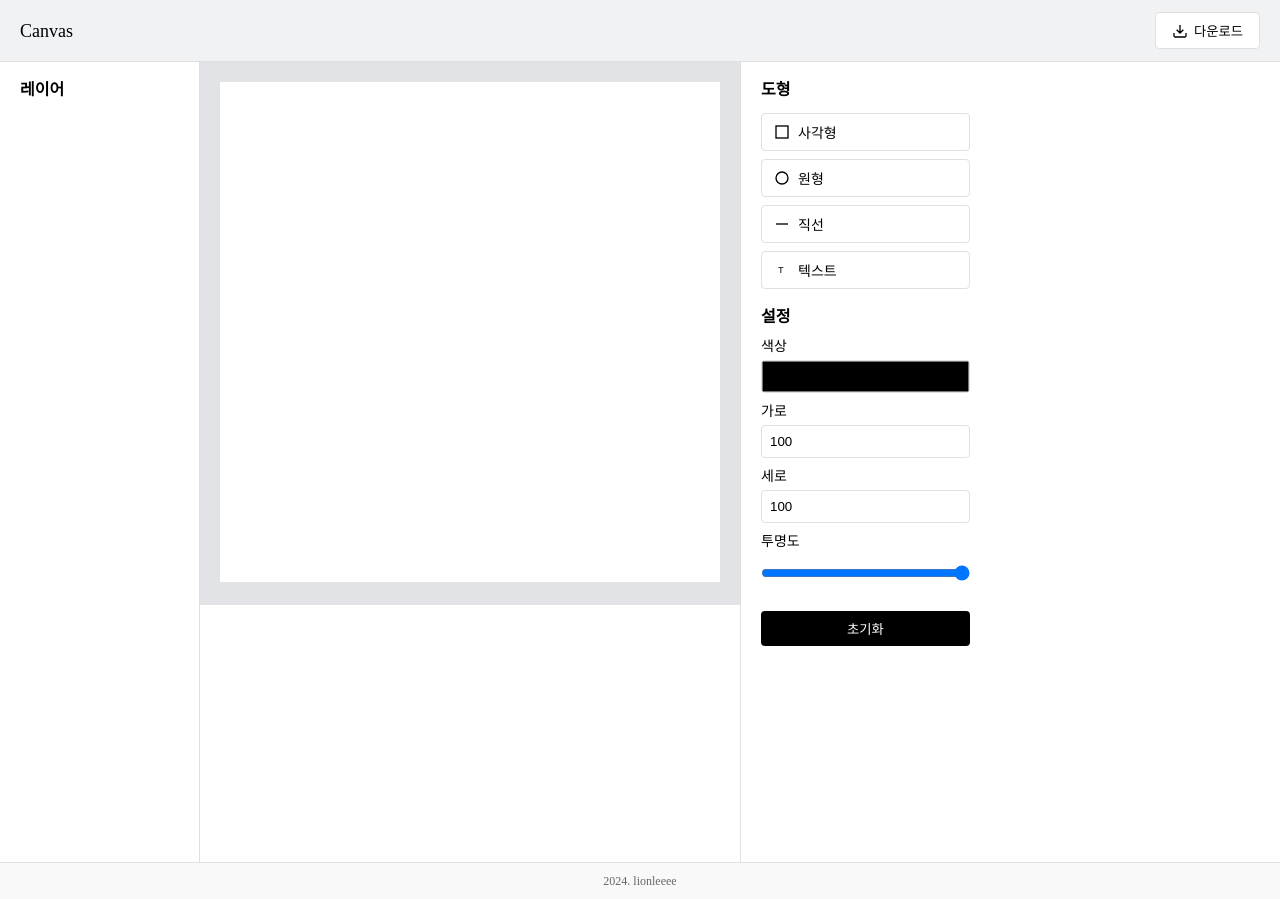
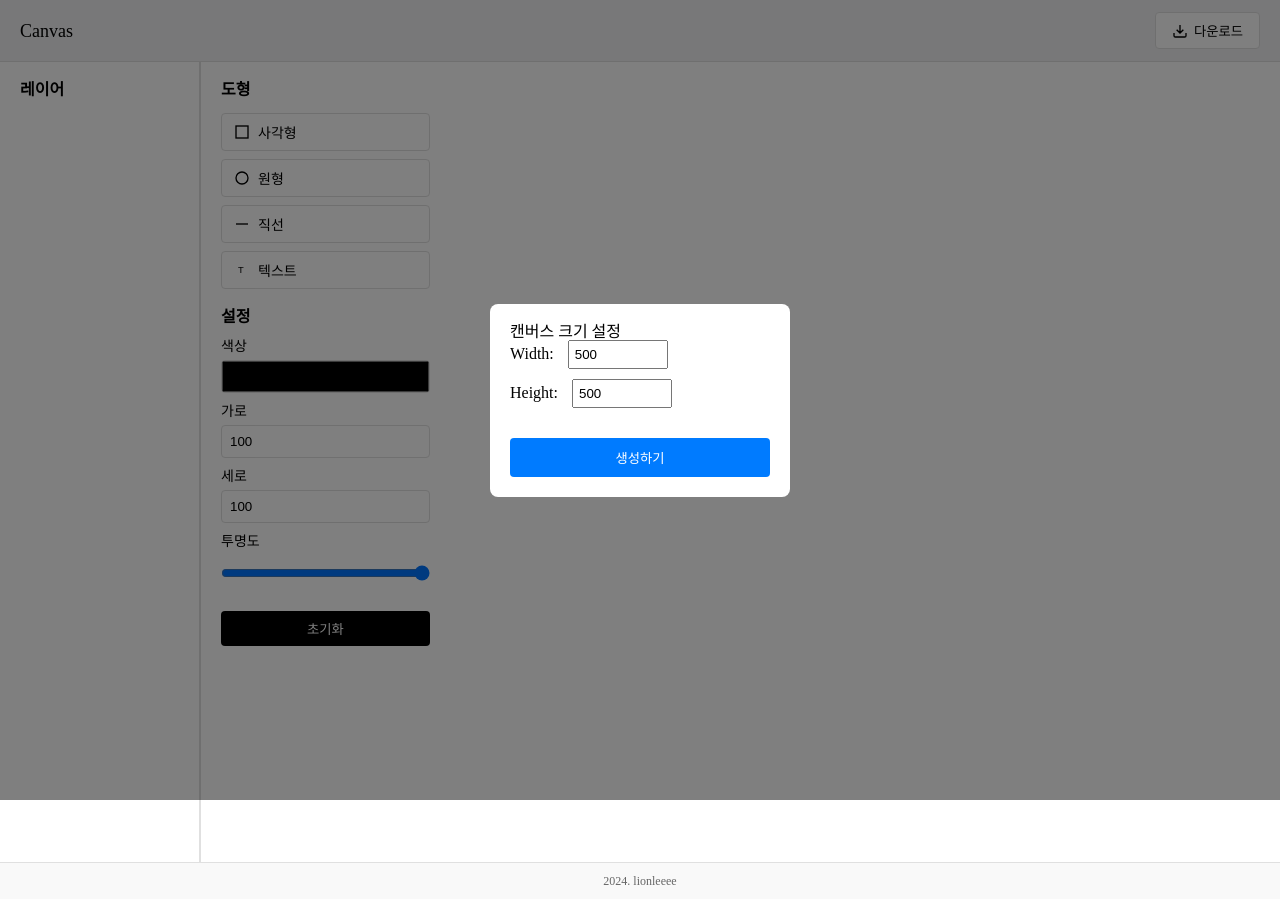
Before and after one commit to lionleeee/vanilla-figma-spa, a website built with Vite: page index.html in a window 1280 px wide. Built offline with nearby package versions, Linux system fonts and the light colour scheme.

Commit message:
feat : canvas-modal 컴포넌트

```diff
--- a/src/features/canvas/components/CanvasArea.js
+++ b/src/features/canvas/components/CanvasArea.js
@@ -2,13 +2,14 @@ import { eventBus } from '@/core/EventBus.js';
 import DrawingService from '../services/draw/DrawingService.js';
 import { layerService } from '../services/LayerService.js';
 import { initDragAndDrop } from '../utils/dragAndDrop.js';
+import './CanvasSettingModal.js';
 
 export default class CanvasArea extends HTMLElement {
   constructor() {
     super();
     this.context = null;
-    this.width = 500;
-    this.height = 500;
+    this.width = null;
+    this.height = null;
     this.isDrawing = false;
     this.currentTool = null;
     this.currentProperty = {
@@ -24,13 +25,27 @@ export default class CanvasArea extends HTMLElement {
   }
 
   connectedCallback() {
-    this.render();
-    this.initCanvas();
-    this.initDrawingEvents();
+    this.showCanvasSettingModal();
+    this.initCanvasEvents();
     this.initLayerEvents();
     this.initToolEvents();
     this.initPropertyEvents();
     initDragAndDrop(this);
+  }
+  showCanvasSettingModal() {
+    console.log('modal');
+    const modal = document.createElement('canvas-setting-modal');
+    document.body.appendChild(modal);
+  }
+  initCanvasEvents() {
+    eventBus.on('CANVAS_CREATED', ({ width, height }) => {
+      this.width = width;
+      this.height = height;
+      this.render();
+      this.initCanvas();
+      this.initDrawingEvents();
+      initDragAndDrop(this);
+    });
   }
 
   initLayerEvents() {
--- /dev/null
+++ b/src/features/canvas/components/CanvasSettingModal.js
@@ -0,0 +1,51 @@
+import { eventBus } from '@/core/EventBus.js';
+
+export default class CanvasSettingModal extends HTMLElement {
+  constructor() {
+    super();
+    this.width = 500;
+    this.height = 500;
+  }
+
+  connectedCallback() {
+    console.log(this.width, this.height);
+    this.render();
+    this.addEventListeners();
+  }
+
+  render() {
+    this.innerHTML = `
+      <div class="modal-overlay">
+        <div class="modal-content">
+          <h2>캔버스 크기 설정</h2>
+          <div class="input-group">
+            <label>
+              Width:
+              <input type="number" id="canvas-width" value="${this.width}" min="100" max="2000">
+            </label>
+          </div>
+          <div class="modal-input-group">
+            <label>
+              Height:
+              <input type="number" id="canvas-height" value="${this.height}" min="100" max="2000">
+            </label>
+          </div>
+          <button id="create-canvas">생성하기</button>
+        </div>
+      </div>
+    `;
+  }
+
+  addEventListeners() {
+    const createButton = this.querySelector('#create-canvas');
+    createButton.addEventListener('click', () => {
+      const width = parseInt(this.querySelector('#canvas-width').value);
+      const height = parseInt(this.querySelector('#canvas-height').value);
+
+      eventBus.emit('CANVAS_CREATED', { width, height });
+      this.remove();
+    });
+  }
+}
+
+customElements.define('canvas-setting-modal', CanvasSettingModal);
--- a/src/style.css
+++ b/src/style.css
@@ -274,3 +274,48 @@
 .color-picker::-webkit-color-swatch-wrapper {
   padding: 0;
 }
+
+.modal-overlay {
+  position: fixed;
+  top: 0;
+  left: 0;
+  width: 100%;
+  height: 100%;
+  background: rgba(0, 0, 0, 0.5);
+  display: flex;
+  justify-content: center;
+  align-items: center;
+  z-index: 1000;
+}
+
+.modal-content {
+  background: white;
+  padding: 20px;
+  border-radius: 8px;
+  min-width: 300px;
+}
+
+.modal-input-group {
+  margin: 10px 0;
+}
+
+.modal-content input {
+  width: 100px;
+  padding: 5px;
+  margin-left: 10px;
+}
+
+.modal-content button {
+  width: 100%;
+  padding: 10px;
+  margin-top: 20px;
+  background: #007bff;
+  color: white;
+  border: none;
+  border-radius: 4px;
+  cursor: pointer;
+}
+
+.modal-content button:hover {
+  background: #0056b3;
+}
```
